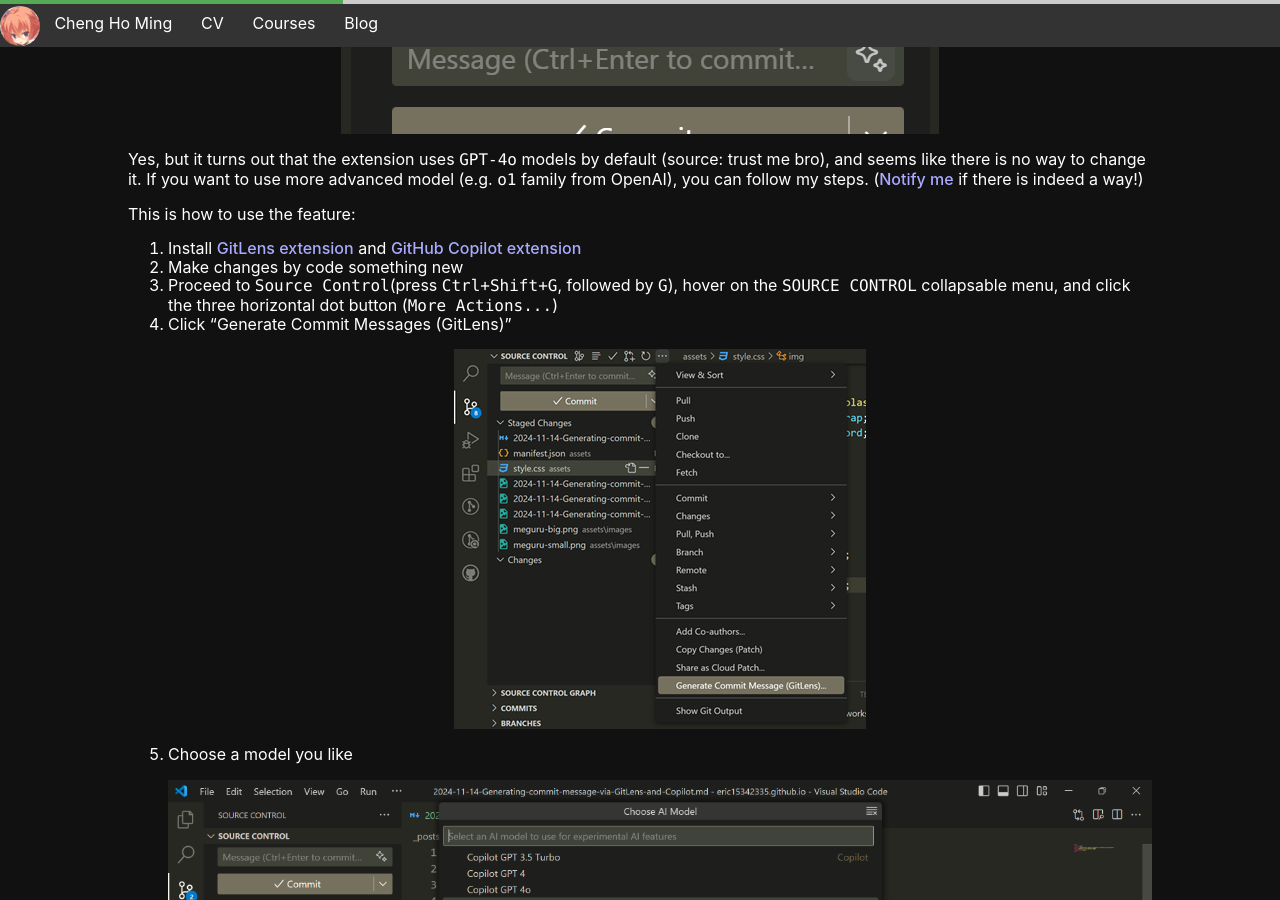
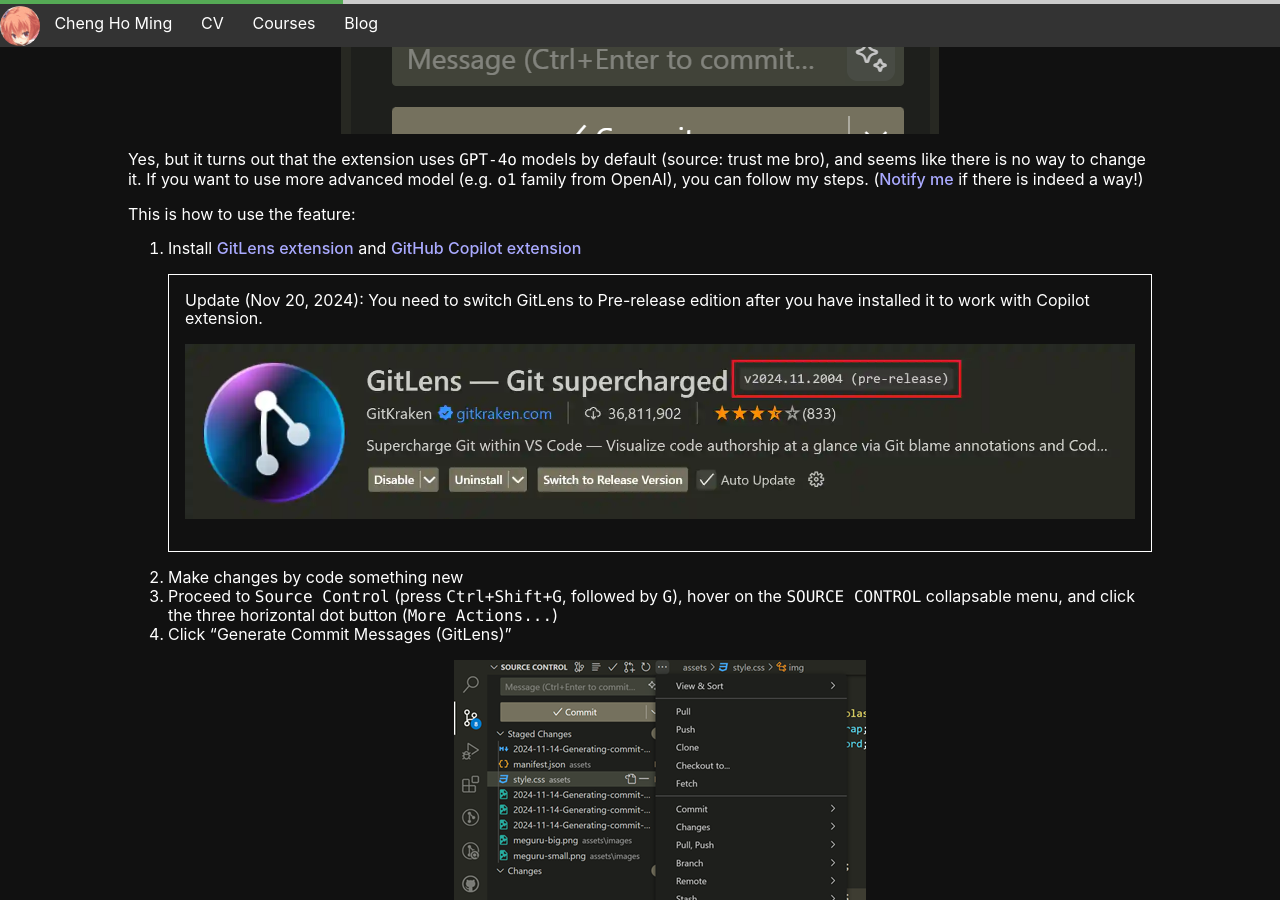
Before and after one commit to eric15342335/eric15342335.github.io, a Jekyll site: the page built from _posts/2024-11-14-Generating-commit-message-via-GitLens-and-Copilot.md, in a window 1280 px wide and 900 px high, scrolled down 343 px. Built offline with Jekyll 4.4.1, drawn with Linux system fonts in a browser that asks for light colours.

Commit message:
Updates guide to include GitLens pre-release step
Adds instruction to switch GitLens to pre-release edition to ensure compatibility with Copilot extension

Includes screenshot demonstrating this step

Updates CSS to style the note appropriately

```diff
--- a/_posts/2024-11-14-Generating-commit-message-via-GitLens-and-Copilot.md
+++ b/_posts/2024-11-14-Generating-commit-message-via-GitLens-and-Copilot.md
@@ -17,8 +17,13 @@
 This is how to use the feature:
 
 1. Install [GitLens extension][gitlens-extension] and [GitHub Copilot extension][github-copilot-extension]
+
+    Update (Nov 20, 2024): You need to switch GitLens to Pre-release edition after you have installed it to work with Copilot extension.
+    ![Pre-release version of GitLens](/assets/images/2024-11-14-Generating-commit-message-via-GitLens-and-Copilot-gitlens-pre-release.webp)
+    {: .encircled-text}
+
 2. Make changes by code something new
-3. Proceed to `Source Control`(press `Ctrl+Shift+G`, followed by `G`), hover on the `SOURCE CONTROL` collapsable menu, and click the three horizontal dot button (`More Actions...`)
+3. Proceed to `Source Control` (press `Ctrl+Shift+G`, followed by `G`), hover on the `SOURCE CONTROL` collapsable menu, and click the three horizontal dot button (`More Actions...`)
 4. Click "Generate Commit Messages (GitLens)"
 ![Generate Commit Messages (GitLens)](/assets/images/2024-11-14-Generating-commit-message-via-GitLens-and-Copilot-image2.webp)
 5. Choose a model you like
--- a/assets/style.css
+++ b/assets/style.css
@@ -237,6 +237,13 @@
   margin: 20px auto;
 }
 
+/* Simplified version of github markdown alerts */
+.encircled-text {
+  display: inline-block;
+  border: 1px solid var(--text-color);
+  padding: 1em;
+}
+
 @keyframes spin {
   0% {
     transform: rotate(0deg);
```
Also changed, not shown: assets/images/2024-11-14-Generating-commit-message-via-GitLens-and-Copilot-gitlens-pre-release.webp (added).
